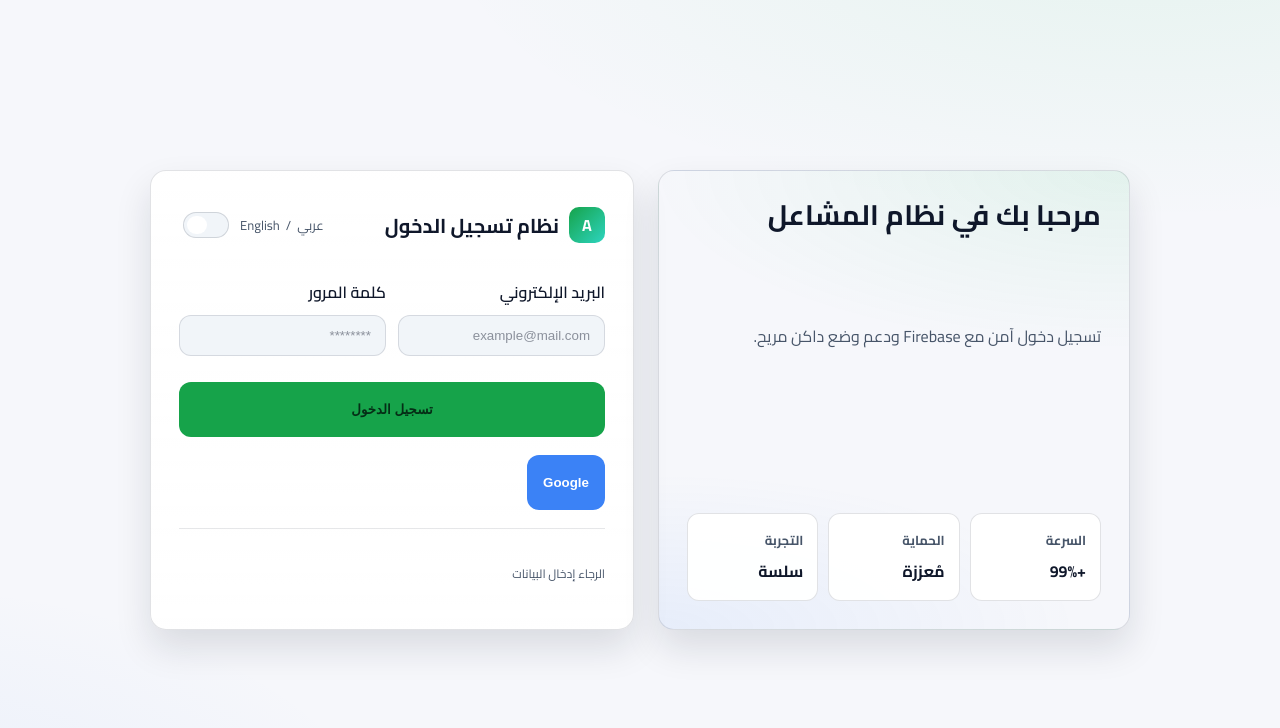
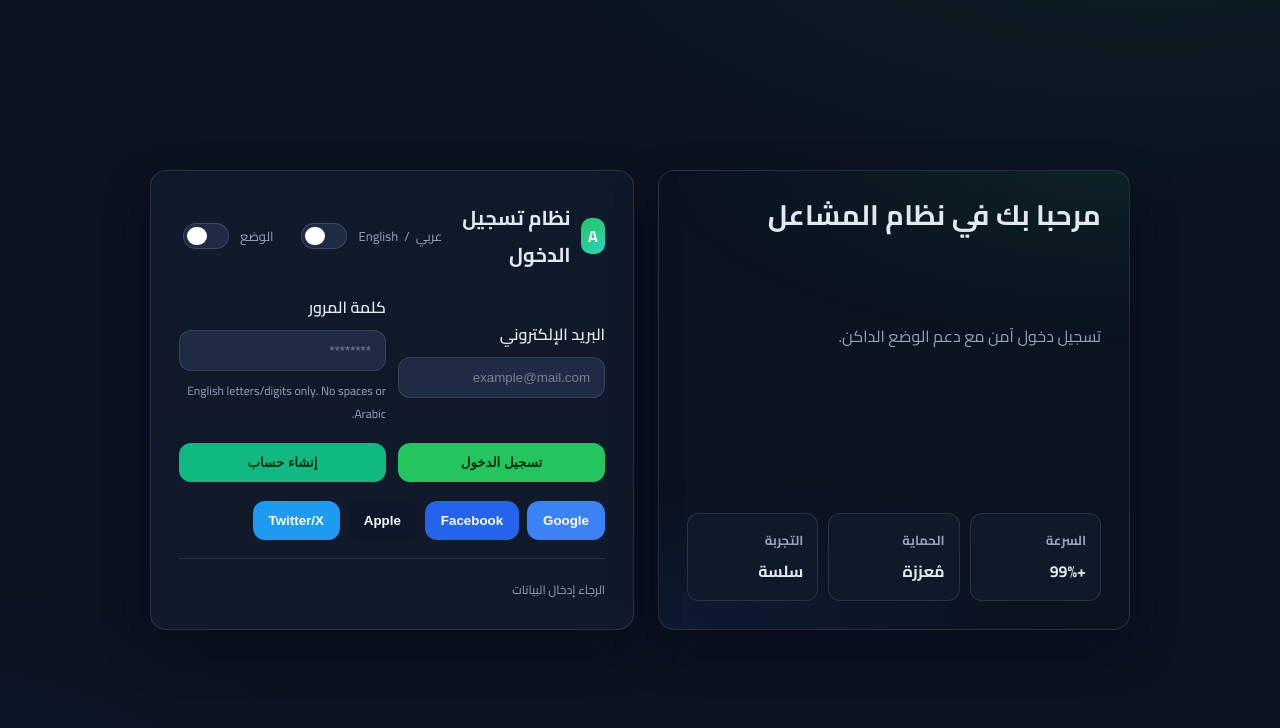
Before and after one commit to MSAMSA56/al-mashael-login-system, a plain HTML site: page index.html in a window 1280 px wide. Both pictures are taken after a click on the button "تسجيل الدخول". Drawn offline with Linux system fonts and the light colour scheme.

Commit message:
إصلاح شامل: إزالة Firebase + تفعيل زر الوضع الداكن + التحقق من كلمة المرور + زر إنشاء حساب

```diff
--- a/index.html
+++ b/index.html
@@ -10,24 +10,14 @@
   <link href="https://fonts.googleapis.com/css2?family=Cairo:wght@300;400;600;700&display=swap" rel="stylesheet">
   <style>
     :root {
-      --bg: #0b1220;
-      --card: #111a2b;
-      --muted: #94a3b8;
-      --text: #e2e8f0;
-      --primary: #22c55e;
-      --primary-600: #16a34a;
-      --danger: #ef4444;
-      --warning: #f59e0b;
-      --ring: rgba(34,197,94,.35);
-      --input: #1f2a44;
-      --shadow: 0 20px 45px rgba(2,6,23,.35);
+      --bg: #0b1220; --card: #111a2b; --muted:#94a3b8; --text:#e2e8f0;
+      --primary:#22c55e; --primary-600:#16a34a; --danger:#ef4444; --warning:#f59e0b;
+      --ring: rgba(34,197,94,.35); --input:#1f2a44; --shadow: 0 20px 45px rgba(2,6,23,.35);
     }
-    @media (prefers-color-scheme: light) {
-      :root{
+    [data-theme="light"] {
       --bg:#f6f7fb; --card:#fff; --muted:#475569; --text:#0f172a;
       --primary:#16a34a; --primary-600:#15803d; --danger:#dc2626; --warning:#d97706;
       --ring: rgba(22,163,74,.25); --input:#f1f5f9; --shadow: 0 18px 36px rgba(15,23,42,.12);
-      }
     }
     *{box-sizing:border-box}
     html,body{height:100%}
@@ -49,15 +39,9 @@
     }
     .hero h1{margin:0; font-size:28px; line-height:1.2; letter-spacing:.2px}
     .hero p{margin:0; color:var(--muted)}
-    .stat{display:grid; grid-template-columns:auto 1fr auto; gap:10px; align-items:center; padding:12px 14px; border-radius:12px;
-      background: color-mix(in oklab, var(--card), transparent 6%);
-      border:1px dashed color-mix(in oklab, var(--text), transparent 85%);
-    }
-    .stat .dot{width:10px; height:10px; border-radius:50%; background:var(--primary)}
     .kpis{display:grid; grid-template-columns:repeat(3, 1fr); gap:10px; margin-top:auto}
     .kpi{padding:14px; border-radius:12px; background: color-mix(in oklab, var(--card), transparent 6%);
-      border:1px solid color-mix(in oklab, var(--text), transparent 88%);
-    }
+      border:1px solid color-mix(in oklab, var(--text), transparent 88%);}
     .kpi h3{margin:0 0 4px; font-size:13px; color:var(--muted)} .kpi .v{font-weight:700}
     .form{padding:28px; display:grid; gap:18px}
     .brand{display:flex; align-items:center; gap:10px}
@@ -87,16 +71,12 @@
     .divider{height:1px; background: color-mix(in oklab, var(--text), transparent 90%)}
     .lang{display:inline-flex; gap:6px; align-items:center}
   </style>
-  <!-- Firebase SDKs -->
-  <script defer src="https://www.gstatic.com/firebasejs/10.12.2/firebase-app-compat.js"></script>
-  <script defer src="https://www.gstatic.com/firebasejs/10.12.2/firebase-auth-compat.js"></script>
-  <script defer src="https://www.gstatic.com/firebasejs/10.12.2/firebase-firestore-compat.js"></script>
 </head>
 <body>
-  <div class="app">
+  <div class="app" id="appRoot">
     <section class="card hero">
       <h1 id="t-title">مرحبا بك في نظام المشاعل</h1>
-      <p id="t-sub">تسجيل دخول آمن مع Firebase ودعم وضع داكن مريح.</p>
+      <p id="t-sub">تسجيل دخول آمن مع دعم الوضع الداكن.</p>
       <div class="kpis">
         <div class="kpi"><h3 id="t-speed">السرعة</h3><div class="v">+99%</div></div>
         <div class="kpi"><h3 id="t-security">الحماية</h3><div class="v">مُعززة</div></div>
@@ -110,25 +90,35 @@
         <h2 id="t-brand">نظام تسجيل الدخول</h2>
         <div class="toggle">
           <span class="lang"><span id="t-ar">عربي</span>/<span id="t-en">English</span></span>
-          <input id="langSwitch" class="switch" type="checkbox" aria-label="تبديل اللغة">
+          <input aria-label="تبديل اللغة" class="switch" id="langSwitch" type="checkbox" />
+          <span style="width:8px"></span>
+          <span id="t-theme">الوضع</span>
+          <input aria-label="تبديل الوضع" class="switch" id="themeSwitch" type="checkbox" />
         </div>
       </div>
 
       <div class="row">
         <div class="field">
-          <label id="t-email-label" for="email">البريد الإلكتروني</label>
-          <input id="email" type="email" placeholder="example@mail.com" autocomplete="email">
+          <label for="email" id="t-email-label">البريد الإلكتروني</label>
+          <input autocomplete="email" id="email" placeholder="example@mail.com" type="email" />
         </div>
         <div class="field">
-          <label id="t-pass-label" for="password">كلمة المرور</label>
-          <input id="password" type="password" placeholder="********" autocomplete="current-password">
+          <label for="password" id="t-pass-label">كلمة المرور</label>
+          <input autocomplete="current-password" id="password" placeholder="********" type="password" />
+          <div class="hint" id="passHint">English letters/digits only. No spaces or Arabic.</div>
         </div>
       </div>
 
-      <button id="loginBtn" class="primary">تسجيل الدخول</button>
+      <div class="row">
+        <button class="primary" id="loginBtn">تسجيل الدخول</button>
+        <button class="primary" id="createBtn" style="background:#10b981; color:#052e16">إنشاء حساب</button>
+      </div>
+
       <div class="links">
-        <button id="googleBtn" class="primary" style="background:#3b82f6; color:#fff">Google</button>
-        <button id="logoutBtn" class="primary" style="background:#ef4444; color:#fff; display:none">تسجيل الخروج</button>
+        <button class="primary" id="googleBtn" style="background:#3b82f6; color:#fff">Google</button>
+        <button class="primary" id="facebookBtn" style="background:#2563eb; color:#fff">Facebook</button>
+        <button class="primary" id="appleBtn" style="background:#0f172a; color:#fff">Apple</button>
+        <button class="primary" id="twitterBtn" style="background:#1d9bf0; color:#fff">Twitter/X</button>
       </div>
 
       <div class="divider"></div>
@@ -141,121 +131,120 @@
     const STR = {
       ar: {
         title: "مرحبا بك في نظام المشاعل",
-        sub: "تسجيل دخول آمن مع Firebase ودعم وضع داكن مريح.",
+        sub: "تسجيل دخول آمن مع دعم الوضع الداكن.",
         brand: "نظام تسجيل الدخول",
+        theme: "الوضع",
         email: "البريد الإلكتروني",
         pass: "كلمة المرور",
         speed: "السرعة",
         security: "الحماية",
         ux: "التجربة",
         login: "تسجيل الدخول",
-        logout: "تسجيل الخروج",
-        ready: "جاهز"
+        create: "إنشاء حساب",
+        ready: "جاهز",
+        invalidPass: "كلمة المرور إنجليزية فقط، بدون مسافات أو أحرف عربية",
+        signedWith: (p)=>`تم التوقيع عبر ${p}`
       },
       en: {
         title: "Welcome to Al-Mashael System",
-        sub: "Secure login with Firebase and eye-friendly dark mode.",
+        sub: "Secure login with dark mode support.",
         brand: "Login System",
+        theme: "Theme",
         email: "Email",
         pass: "Password",
         speed: "Speed",
         security: "Security",
         ux: "Experience",
         login: "Log in",
-        logout: "Log out",
-        ready: "Ready"
+        create: "Create account",
+        ready: "Ready",
+        invalidPass: "Password must be English only, no spaces or Arabic",
+        signedWith: (p)=>`Signed in with ${p}`
       }
     };
 
     const $ = s => document.querySelector(s);
+    const html = document.documentElement;
+
+    // Theme toggle (persistent)
+    const themeSwitch = $('#themeSwitch');
+    const savedTheme = localStorage.getItem('theme') || 'dark';
+    function applyTheme(theme){
+      if(theme === 'light'){ html.setAttribute('data-theme', 'light'); }
+      else { html.removeAttribute('data-theme'); }
+      localStorage.setItem('theme', theme);
+      themeSwitch.checked = (theme === 'light');
+    }
+    themeSwitch.addEventListener('change', ()=>applyTheme(themeSwitch.checked ? 'light' : 'dark'));
+    applyTheme(savedTheme);
+
+    // Language toggle (persistent RTL/LTR)
     const langSwitch = $('#langSwitch');
     let lang = localStorage.getItem('lang') || 'ar';
-
     function applyLang() {
       const t = STR[lang];
       $('#t-title').textContent = t.title;
       $('#t-sub').textContent = t.sub;
       $('#t-brand').textContent = t.brand;
+      $('#t-theme').textContent = t.theme;
       $('#t-email-label').textContent = t.email;
       $('#t-pass-label').textContent = t.pass;
       $('#t-speed').textContent = t.speed;
       $('#t-security').textContent = t.security;
       $('#t-ux').textContent = t.ux;
       $('#loginBtn').textContent = t.login;
-      $('#logoutBtn').textContent = t.logout;
+      $('#createBtn').textContent = t.create;
       $('#status').textContent = t.ready;
       document.documentElement.lang = lang;
       document.documentElement.dir = lang === 'ar' ? 'rtl' : 'ltr';
       langSwitch.checked = (lang === 'en');
     }
-
     langSwitch.addEventListener('change', () => {
       lang = langSwitch.checked ? 'en' : 'ar';
       localStorage.setItem('lang', lang);
       applyLang();
     });
-
     applyLang();
 
-    // Firebase init (Replace with your config)
-    const firebaseConfig = {
-      apiKey: "YOUR_API_KEY",
-      authDomain: "YOUR_PROJECT_ID.firebaseapp.com",
-      projectId: "YOUR_PROJECT_ID",
-      appId: "YOUR_APP_ID"
-    };
+    // Remove Firebase completely: No SDKs, no API keys, no auth calls
+    // Simulate social logins for demo purposes only
+    function setStatus(msg){ $('#status').textContent = msg; }
 
-    function safeInit() {
-      try {
-        if (firebase?.apps?.length === 0) firebase.initializeApp(firebaseConfig);
-      } catch(e) { console.warn('Firebase init skipped', e); }
+    // Password validation: English only (ASCII letters/numbers/symbols), no spaces, no Arabic
+    function isValidPassword(pw){
+      if(!pw) return false;
+      if(/\s/.test(pw)) return false;           // no spaces
+      if(/[\u0600-\u06FF]/.test(pw)) return false; // no Arabic block
+      // allow only ASCII printable characters
+      return /^[\x21-\x7E]+$/.test(pw);
     }
 
-    function setStatus(msg){ $('#status').textContent = msg; }
-
-    document.addEventListener('DOMContentLoaded', () => {
-      safeInit();
-      const auth = firebase?.auth?.();
-
-      $('#loginBtn').addEventListener('click', async () => {
+    function handleLoginLike(action){
       const email = $('#email').value.trim();
       const pass = $('#password').value;
-        if(!email || !pass) return setStatus(lang==='ar' ? 'الرجاء إدخال البيانات' : 'Please enter credentials');
-        try {
-          if(!auth) throw new Error('Auth not ready');
-          await auth.signInWithEmailAndPassword(email, pass);
-          setStatus(lang==='ar' ? 'تم تسجيل الدخول' : 'Logged in');
-          $('#logoutBtn').style.display = '';
-        } catch(err){
-          console.error(err);
-          setStatus((lang==='ar'? 'خطأ: ' : 'Error: ') + (err.message||''));
+      if(!email || !pass){
+        return setStatus(lang==='ar'? 'الرجاء إدخال البيانات' : 'Please enter credentials');
       }
-      });
+      if(!isValidPassword(pass)){
+        return setStatus(STR[lang].invalidPass);
+      }
+      // Demo success
+      setStatus(lang==='ar' ? `تمت العملية: ${action}` : `Success: ${action}`);
+    }
 
-      $('#googleBtn').addEventListener('click', async () => {
-        try{
-          if(!auth) throw new Error('Auth not ready');
-          const provider = new firebase.auth.GoogleAuthProvider();
-          await auth.signInWithPopup(provider);
-          setStatus(lang==='ar' ? 'تم تسجيل الدخول عبر Google' : 'Signed in with Google');
-          $('#logoutBtn').style.display = '';
-        }catch(err){
-          console.error(err);
-          setStatus((lang==='ar'? 'خطأ: ' : 'Error: ') + (err.message||''));
-        }
-      });
+    $('#loginBtn').addEventListener('click', ()=>handleLoginLike('تسجيل دخول'));
+    $('#createBtn').addEventListener('click', ()=>handleLoginLike('إنشاء حساب'));
 
-      $('#logoutBtn').addEventListener('click', async () => {
-        try{
-          if(!auth) throw new Error('Auth not ready');
-          await auth.signOut();
-          setStatus(lang==='ar' ? 'تم تسجيل الخروج' : 'Logged out');
-          $('#logoutBtn').style.display = 'none';
-        }catch(err){
-          console.error(err);
-          setStatus((lang==='ar'? 'خطأ: ' : 'Error: ') + (err.message||''));
-        }
-      });
+    // Social buttons (mock success without Firebase)
+    const socials = [
+      { id:'googleBtn', label:'Google' },
+      { id:'facebookBtn', label:'Facebook' },
+      { id:'appleBtn', label:'Apple' },
+      { id:'twitterBtn', label:'Twitter/X' }
+    ];
+    socials.forEach(s=>{
+      const el = document.getElementById(s.id);
+      if(el) el.addEventListener('click', ()=> setStatus(STR[lang].signedWith(s.label)));
     });
   </script>
 </body>
```
Lines whose indentation alone changed are shown as unchanged.
